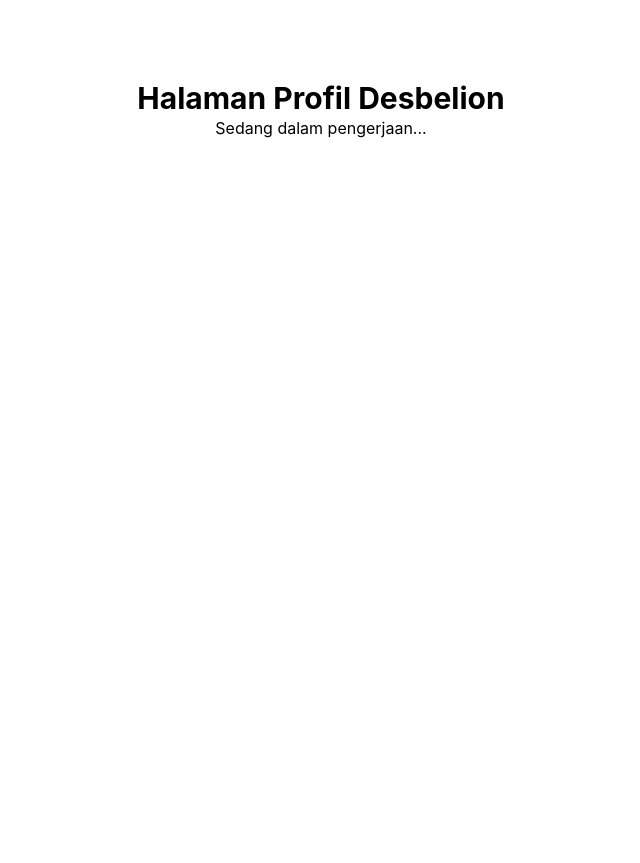
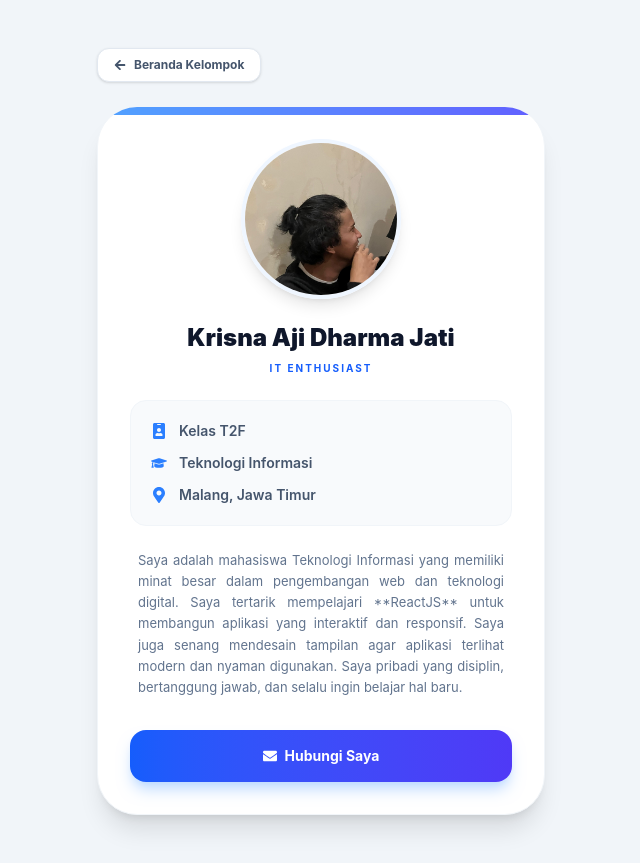
Before and after one commit to Rendirmdhnii/proyek-react-kelompok, a React (Vite) app: page /krisna in a window 1280 px wide. Shown: the whole page, without its empty margins (319-959 px from the left). Before the commit the page ends 800 px from the top, so only its background shows below. Built offline with nearby package versions, Linux system fonts and the light colour scheme.

Commit message:
krisnaprofile

```diff
--- a/src/pages/KrisnaProfile.jsx
+++ b/src/pages/KrisnaProfile.jsx
@@ -1,8 +1,96 @@
-export default function DesbelionProfile() {
+import React from "react";
+import { Link } from "react-router-dom";
+import { motion } from "framer-motion";
+import { FaArrowLeft, FaIdBadge, FaGraduationCap, FaMapMarkerAlt, FaEnvelope } from "react-icons/fa";
+
+const KrisnaProfile = () => {
   return (
-    <div className="p-20 text-center">
-      <h1 className="text-3xl font-bold">Halaman Profil Desbelion</h1>
-      <p>Sedang dalam pengerjaan...</p>
+    <div className="min-h-screen bg-[#F1F5F9] text-[#0F172A] font-sans p-4 md:p-8 lg:p-12 flex justify-center items-center antialiased">
+
+      {/* Wrapper Animasi */}
+      <motion.div
+        initial={{ opacity: 0, scale: 0.95 }}
+        animate={{ opacity: 1, scale: 1 }}
+        transition={{ duration: 0.5 }}
+        className="max-w-md w-full"
+      >
+        {/* Tombol Kembali ke Beranda */}
+        <Link
+          to="/"
+          className="flex items-center gap-2 w-fit bg-white px-4 py-2 rounded-xl shadow-sm border border-slate-200 text-xs font-bold text-slate-600 hover:text-[#6366F1] transition-all mb-6 group"
+        >
+          <FaArrowLeft className="group-hover:-translate-x-1 transition-transform" />
+          Beranda Kelompok
+        </Link>
+
+        {/* Card Profil Utama */}
+        <div className="bg-white shadow-xl rounded-[2.5rem] p-8 border border-slate-100 overflow-hidden relative">
+          {/* Dekorasi Gradient Biru khas Krisna (Tipis-tipis biar mewah) */}
+          <div className="absolute top-0 left-0 w-full h-2 bg-gradient-to-r from-blue-400 to-indigo-500"></div>
+
+          {/* FOTO PROFIL */}
+          <motion.div
+            whileHover={{ scale: 1.05 }}
+            className="w-40 h-40 mx-auto rounded-full overflow-hidden border-4 border-blue-50 shadow-lg mb-6"
+          >
+            <img
+              src="/Krisna Aji.jpeg"
+              alt="Krisna Aji"
+              className="w-full h-full object-cover"
+              onError={(e) => { e.target.src = "https://via.placeholder.com/150"; }}
+            />
+          </motion.div>
+
+          {/* NAMA & STATUS */}
+          <div className="text-center mb-6">
+            <h1 className="text-2xl font-black text-slate-900 leading-tight px-2">
+              Krisna Aji Dharma Jati
+            </h1>
+            <p className="text-blue-600 font-bold text-[10px] uppercase tracking-[0.2em] mt-2">
+              IT Enthusiast
+            </p>
+          </div>
+
+          {/* INFO DETAILS */}
+          <div className="grid grid-cols-1 gap-3 bg-slate-50 p-5 rounded-2xl border border-slate-100 mb-6">
+            <div className="flex items-center gap-3 text-slate-600">
+              <FaIdBadge className="text-blue-500 shrink-0" />
+              <span className="text-sm font-semibold">Kelas T2F</span>
+            </div>
+            <div className="flex items-center gap-3 text-slate-600">
+              <FaGraduationCap className="text-blue-500 shrink-0" />
+              <span className="text-sm font-semibold">Teknologi Informasi</span>
+            </div>
+            <div className="flex items-center gap-3 text-slate-600">
+              <FaMapMarkerAlt className="text-blue-500 shrink-0" />
+              <span className="text-sm font-semibold">Malang, Jawa Timur</span>
+            </div>
+          </div>
+
+          {/* DESKRIPSI (TENTANG SAYA) */}
+          <div className="text-slate-500 text-[13px] leading-relaxed text-justify px-2 mb-8">
+            <p>
+              Saya adalah mahasiswa Teknologi Informasi yang memiliki minat besar
+              dalam pengembangan web dan teknologi digital. Saya tertarik
+              mempelajari **ReactJS** untuk membangun aplikasi yang interaktif dan
+              responsif. Saya juga senang mendesain tampilan agar aplikasi terlihat
+              modern dan nyaman digunakan. Saya pribadi yang disiplin, bertanggung
+              jawab, dan selalu ingin belajar hal baru.
+            </p>
+          </div>
+
+          {/* BUTTON HUBUNGI */}
+          <motion.button
+            whileHover={{ scale: 1.02 }}
+            whileTap={{ scale: 0.98 }}
+            className="w-full py-4 bg-gradient-to-r from-blue-600 to-indigo-600 text-white rounded-2xl font-bold text-sm shadow-lg shadow-blue-200 hover:shadow-blue-300 transition-all flex items-center justify-center gap-2"
+          >
+            <FaEnvelope /> Hubungi Saya
+          </motion.button>
+        </div>
+      </motion.div>
     </div>
-  )
-}
+  );
+};
+
+export default KrisnaProfile;
```
Also changed, not shown: public/Krisna Aji.jpeg (added), public/krisna.jpg (deleted).
